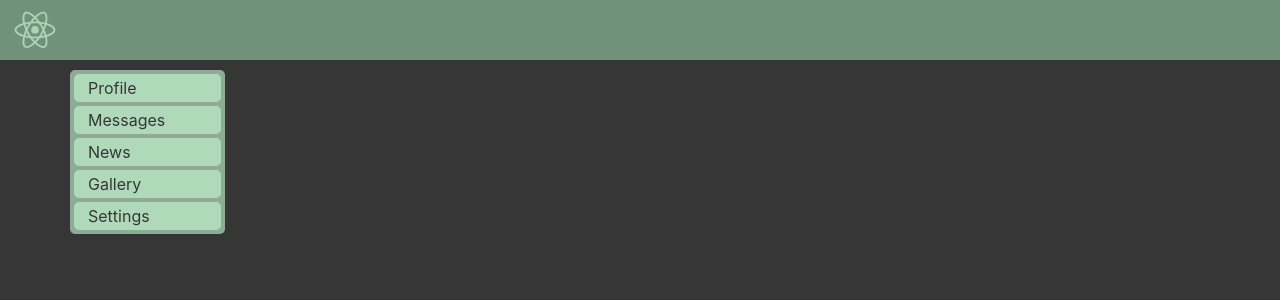
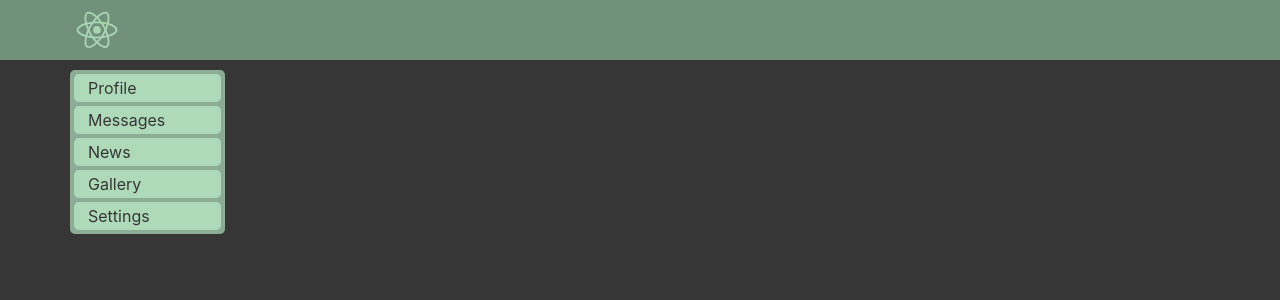
Before and after one commit to AlexDDDeLarge/my-social-network-on-react, a React (Create React App) app: page / in a window 1280 px wide. Shown: the top 300 px of the page. Built offline with nearby package versions, Linux system fonts and the light colour scheme.

Commit message:
modified header logo

```diff
--- a/src/components/Header/Header.jsx
+++ b/src/components/Header/Header.jsx
@@ -4,9 +4,11 @@ import style from './Header.module.css'
 const Header = () => {
   return (
     <header className={style.header}>
+      <div className={style.wrapper}>
         <svg className={style.logo}>
           <use xlinkHref="#reactLogo" x="0" y="-45"></use>
         </svg>
+      </div>
     </header>
   )
 }
--- a/src/components/Header/Header.module.css
+++ b/src/components/Header/Header.module.css
@@ -4,7 +4,13 @@
   background-color: #72917A;
  }
 
+ .wrapper {
+   max-width: 1160px;
+   margin: 0 auto;
+ }
+
  .logo {
    width: 70px;
+   margin-left: 2px;
    fill: rgba(184, 230, 196, 0.8);
  }
```
